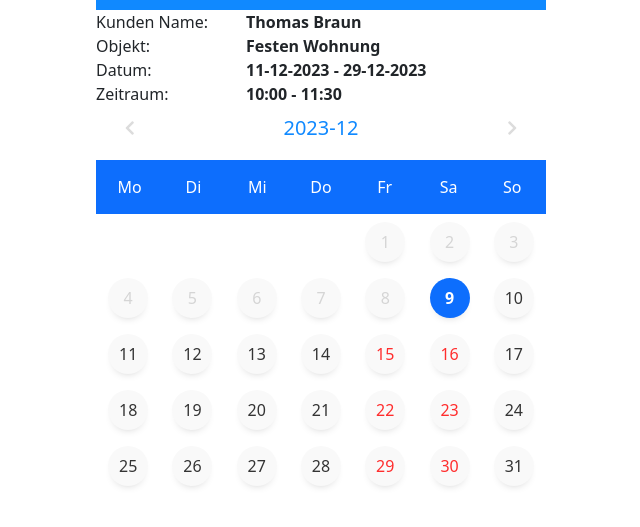
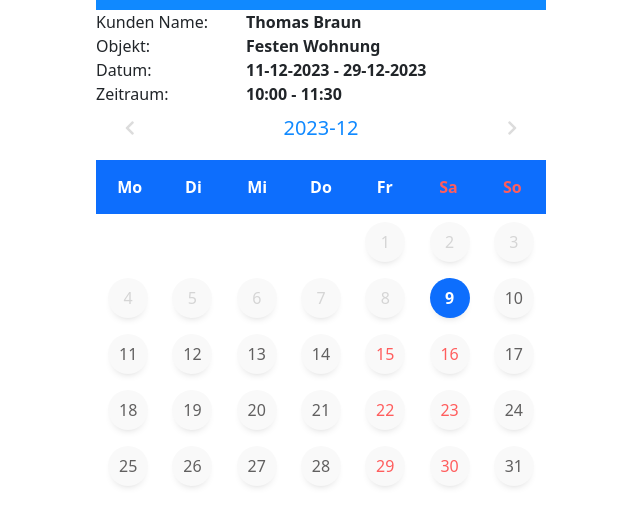
Before and after one commit to CoderChef01/Calendar, a PHP site: page /kalendar.php in a window 1280 px wide. Shown: the top 527 px of the page, without its empty margins (319-959 px from the left). Run offline with PHP 8.4, Linux system fonts and the light colour scheme; some libraries are stand-ins or nearby versions.

Commit message:
Styling update

```diff
--- a/kalendar.php
+++ b/kalendar.php
@@ -60,13 +60,13 @@ $lng = new Lang();
                     <button id="nextMonthBtn" class="switch-month switch-right"> <i class="fa fa-chevron-right"></i></button>
                 </div>
                 <div class="calendar_weekdays">
-                    <div style="color: rgb(68, 68, 68);">Mo</div>
-                    <div style="color: rgb(68, 68, 68);">Di</div>
-                    <div style="color: rgb(68, 68, 68);">Mi</div>
-                    <div style="color: rgb(68, 68, 68);">Do</div>
-                    <div style="color: rgb(68, 68, 68);">Fr</div>
-                    <div style="color: rgb(68, 68, 68);">Sa</div>
-                    <div style="color: rgb(68, 68, 68);">So</div>
+                    <div>Mo</div>
+                    <div>Di</div>
+                    <div>Mi</div>
+                    <div>Do</div>
+                    <div>Fr</div>
+                    <div class="weekend">Sa</div>
+                    <div class="weekend">So</div>
                 </div>
                 <div class="calendar_content">
                     <!-- Inhalt des Kalenders -->
--- a/style.css
+++ b/style.css
@@ -101,7 +101,7 @@ td.clickable, td.disabled {
 .calendar_weekdays div {
     display: inline-block;
     vertical-align: top;
-    color: #fff !important;
+    color: #fff;
 }
 
 .calendar_weekdays div, .calendar_content div {
@@ -109,7 +109,6 @@ td.clickable, td.disabled {
     overflow: hidden;
     text-align: center;
     background-color: transparent;
-    color: #000;
     font-size: 16px;
     padding: 15px 0; }
 
@@ -221,10 +220,12 @@ button.switch-month:hover {
     cursor: pointer;
 }
 .calendar_content div.clickable {
-    color: #343434;
+    color: #616060;
 }
-.calendar_content div.disabled {
-    color: #ff2d2d
+.calendar_content div.disabled,
+.calendar_weekdays > div.weekend
+{
+    color: #ff5d5d
 }
 .calendar_content div
 {
@@ -261,7 +262,8 @@ button.switch-month:hover {
 .head-menu .line .menu {
     min-width: 150px;
 }
-.head-menu .line .value {
+.head-menu .line .value,
+.calendar_weekdays > div {
     font-weight: 600;
 }
 
```
